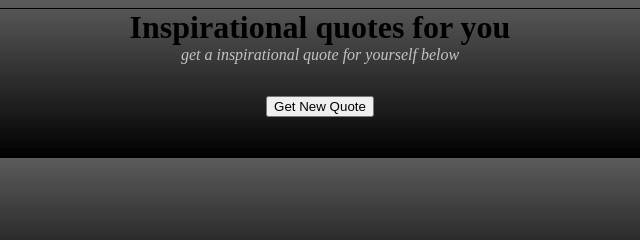
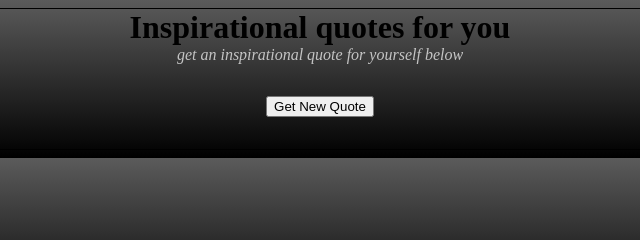
Before and after one commit to Jsbro98/quote-generator, a website built with Vite: page frontend/index.html in a window 1280 px wide. Shown: the top 240 px of the page, 320-960 px from the left. Built offline with nearby package versions, Linux system fonts and the light colour scheme.

Commit message:
change: phrasing change

```diff
--- a/frontend/index.html
+++ b/frontend/index.html
@@ -10,7 +10,7 @@
 <div class="title-header">
     <h1>Inspirational quotes for you</h1>
     <span class="subtitle">
-        get a inspirational quote for yourself below
+        get an inspirational quote for yourself below
     </span>
 </div>
 <div id="app">
```
